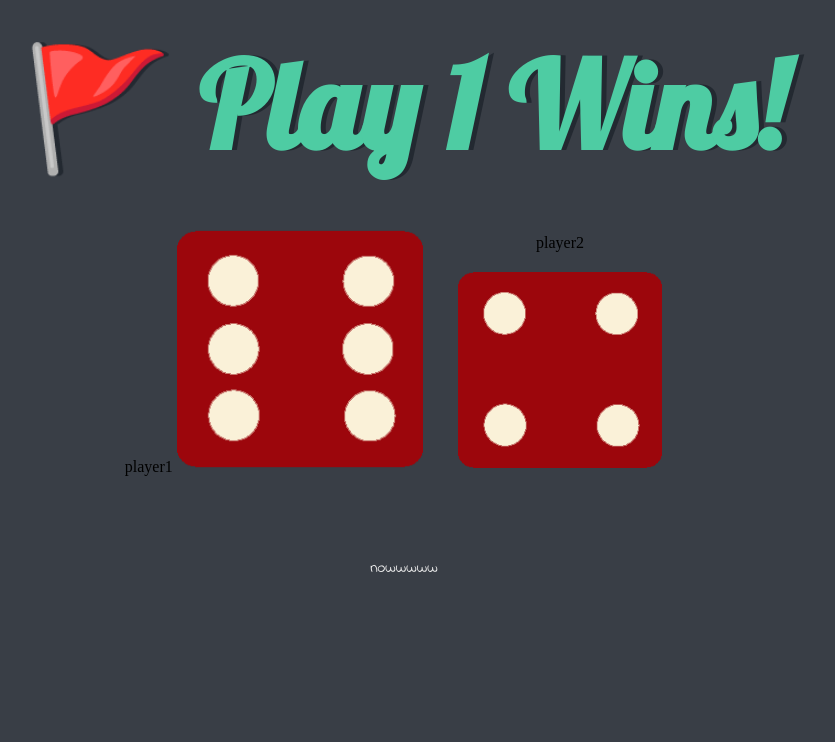
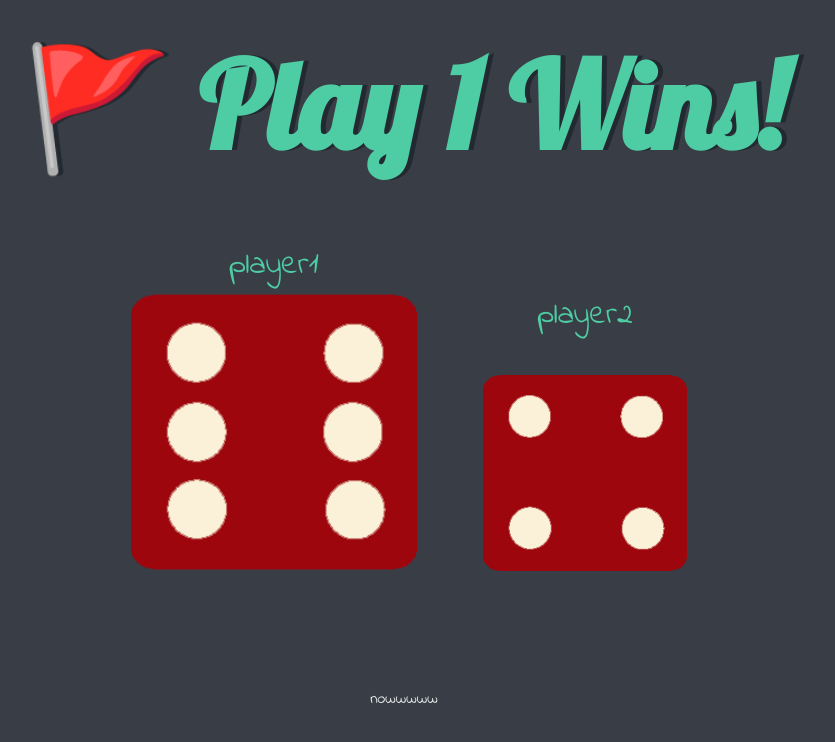
Before and after one commit to Doobiii/Rolling_Dice, a plain HTML site: page index.html in a window 1280 px wide. Shown: the whole page, without its empty margins (236-1071 px from the left). Drawn offline with Linux system fonts and the light colour scheme.

Commit message:
Update styles.css

```diff
--- a/styles.css
+++ b/styles.css
@@ -22,7 +22,7 @@ h1 {
   color: #4ECCA3;
 }
 
-input {
+p {
   font-size: 2rem;
   color: #4ECCA3;
   font-family: 'Indie Flower', cursive;
```
